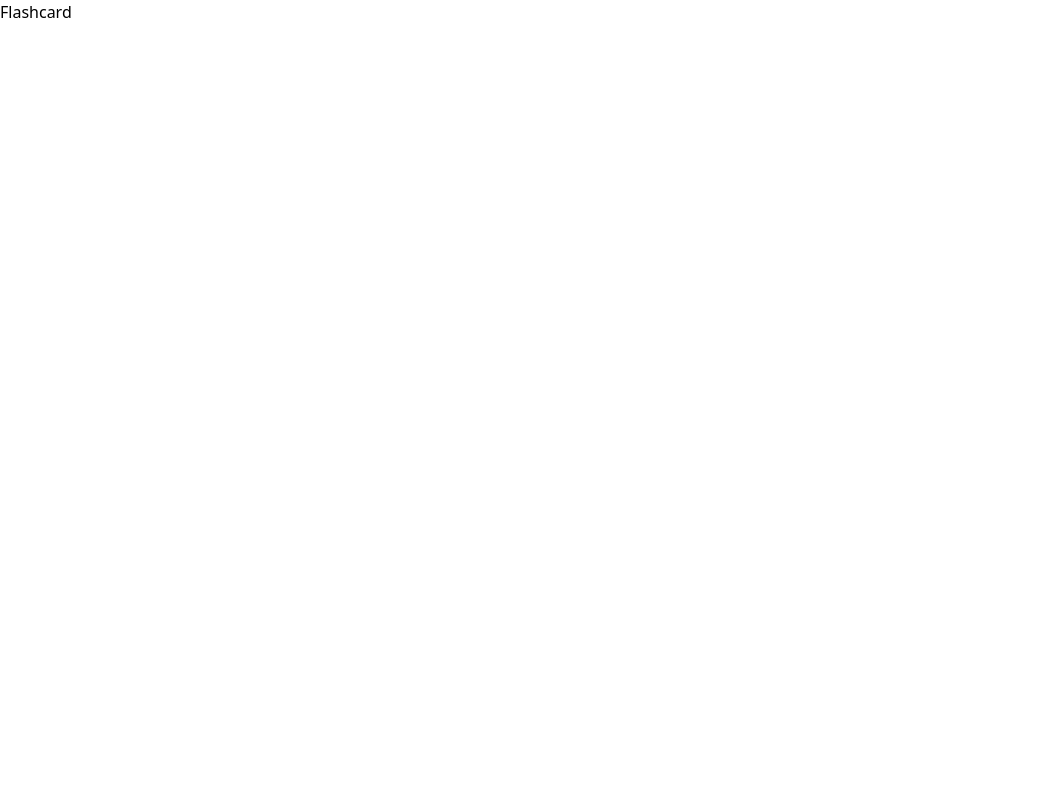
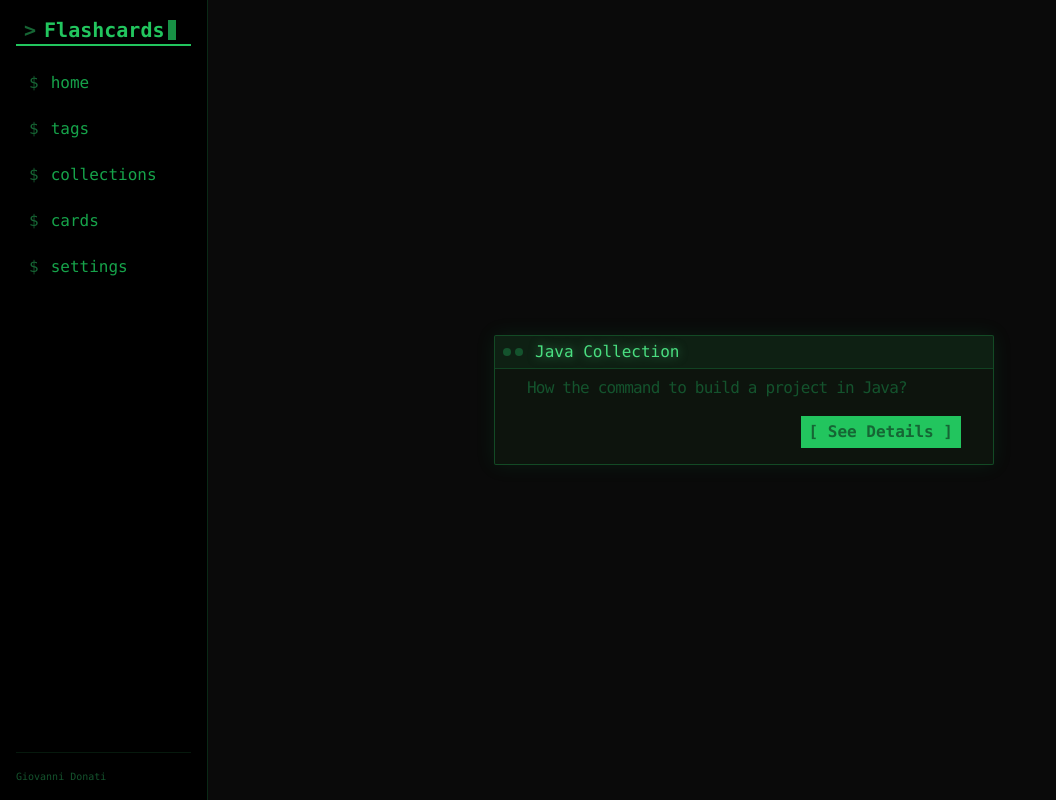
Before and after one commit to GiovanniDonati/flashcard-app, a React (Vite) app in the folder web/: page / in a window 1280 px wide. Shown: the whole page, without its empty margins (0-1056 px from the left). Built offline with nearby package versions, Linux system fonts and the light colour scheme.

Commit message:
feat: Update layout to call the layout

```diff
--- a/web/src/App.tsx
+++ b/web/src/App.tsx
@@ -1,8 +1,9 @@
+import Layout from "./components/Layout";
+
 function App() {
-
   return (
     <div>
-      <h1>Flashcard</h1>
+      <Layout />
     </div>
   );
 }
```
